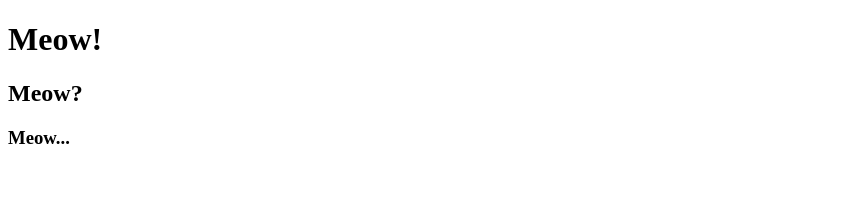
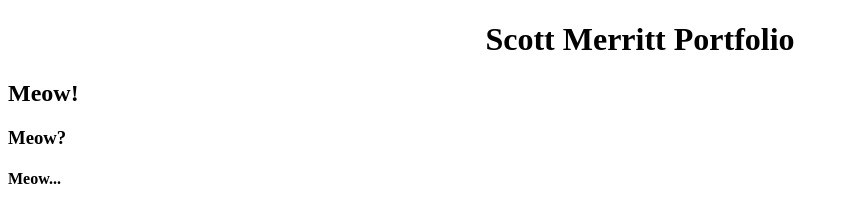
Before and after one commit to MerrittDesign/MerrittDesign.github.io, a plain HTML site: page index.html in a window 1280 px wide. Shown: the whole page, without its empty margins (0-849 px from the left). Drawn offline with Linux system fonts and the light colour scheme.

Commit message:
Center Header Commit

```diff
--- a/index.html
+++ b/index.html
@@ -6,8 +6,9 @@
     <title>Portfolio Website</title>
 </head>
 <body>
-    <h1>Meow!</h1>
-    <h2>Meow?</h2>
-    <h3>Meow...</h3>
+    <h1 style="text-align: center;"> Scott Merritt Portfolio</h1>
+    <h2>Meow!</h1>
+    <h3>Meow?</h2>
+    <h4>Meow...</h3>
 </body>
 </html>
```
